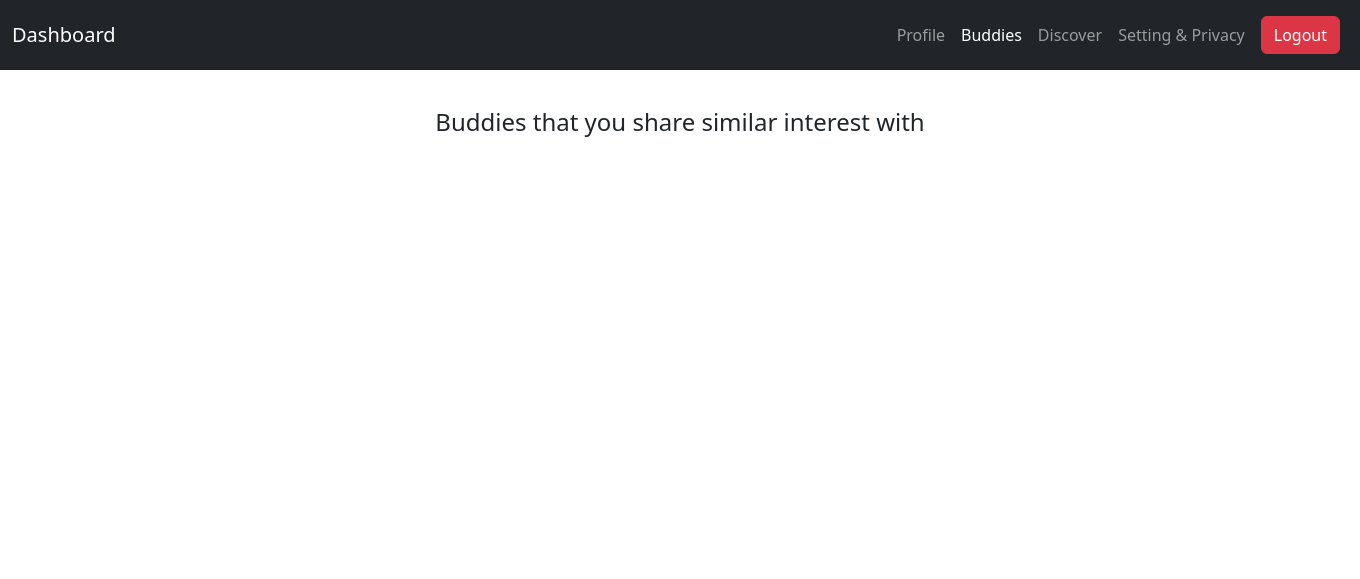
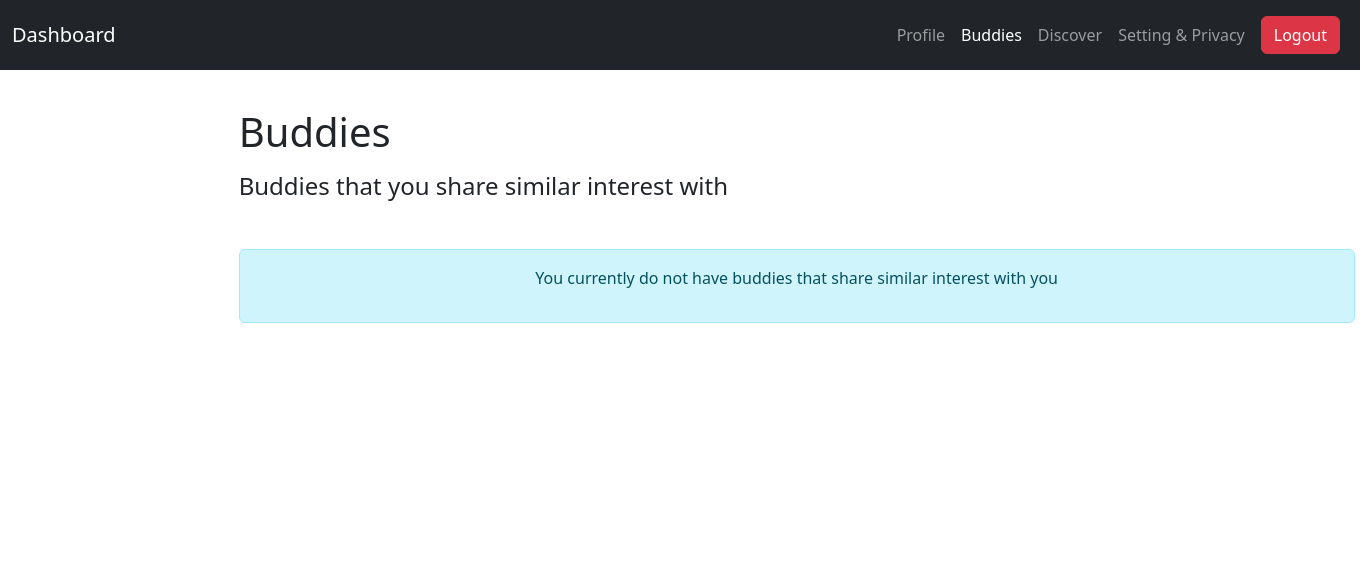
Before and after one commit to Precious2804/brilloconnetz-test, a CodeIgniter 4 app: template app/Views/buddies.php in a window 1360 px wide. Shown: the top 579 px of the page. Run offline with PHP 8.4 and a stand-in for CodeIgniter, Linux system fonts and the light colour scheme; the template is opened without the code that fills it, so the values that code supplies are empty; some libraries are stand-ins or nearby versions.

Commit message:
some styling updates

```diff
--- a/app/Config/Database.php
+++ b/app/Config/Database.php
@@ -28,7 +28,7 @@ class Database extends Config
      */
     public array $default = [
         'DSN'          => '',
-        'hostname'     => 'localhost',
+        'hostname'     => '127.0.0.1',
         'username'     => 'root',
         'password'     => '',
         'database'     => 'codeigniter_test',
--- a/app/Views/buddies.php
+++ b/app/Views/buddies.php
@@ -12,14 +12,21 @@
     ?>
 
     <!-- Profile content -->
-    <div class="container mt-5">
-        <div class="text-center mb-5">
+    <div class="container mt-5 offset-md-2">
+        <h1 class="mb-3"> Buddies</h1>
+        <div class="float-left mb-5">
             <h4>Buddies that you share similar interest with</h4>
         </div>
+        <?php
+        if (!$buddies) { ?>
+            <div class="alert alert-info text-center">
+                <p>You currently do not have buddies that share similar interest with you</p>
+            </div>
+        <?php } ?>
         <div class="row mt-3">
             <?php
             foreach ($buddies as $item) { ?>
-                <div class="card col-md-3 mb-3">
+                <div class="card col-md-3 mx-4 mb-3">
                     <img src="<?php echo base_url() . "avatar.jpg"; ?>" alt="Avatar" class="buddies-avatar mx-auto d-block">
                     <div class="profile-details text-center">
                         <h1><?= $item['name'] ?></h1>
@@ -28,8 +35,7 @@
                         <p>Interest: <?= $item['interest'] ?></p>
                     </div>
                 </div>
-            <?php }
-            ?>
+            <?php } ?>
         </div>
 
         <!-- Footer -->
--- a/app/Views/dashboard.php
+++ b/app/Views/dashboard.php
@@ -15,6 +15,7 @@
     <div class="container mt-5">
         <div class="row">
             <div class="col-md-8 offset-md-2">
+                <h1>Profile</h1>
                 <div class="profile-cover"></div>
                 <img src="<?php echo base_url() . "avatar.jpg"; ?>" alt="Avatar" class="profile-avatar mx-auto d-block">
                 <div class="profile-details text-center">
--- a/app/Views/settings.php
+++ b/app/Views/settings.php
@@ -31,6 +31,7 @@
                 <?php endif ?>
             </div>
             <div class="col-md-8 offset-md-2 mb-5">
+                <h1 class="mb-4">Settings</h1>
                 <h5>Update Profile</h5>
                 <div class="card">
                     <div class="card-body">
```
